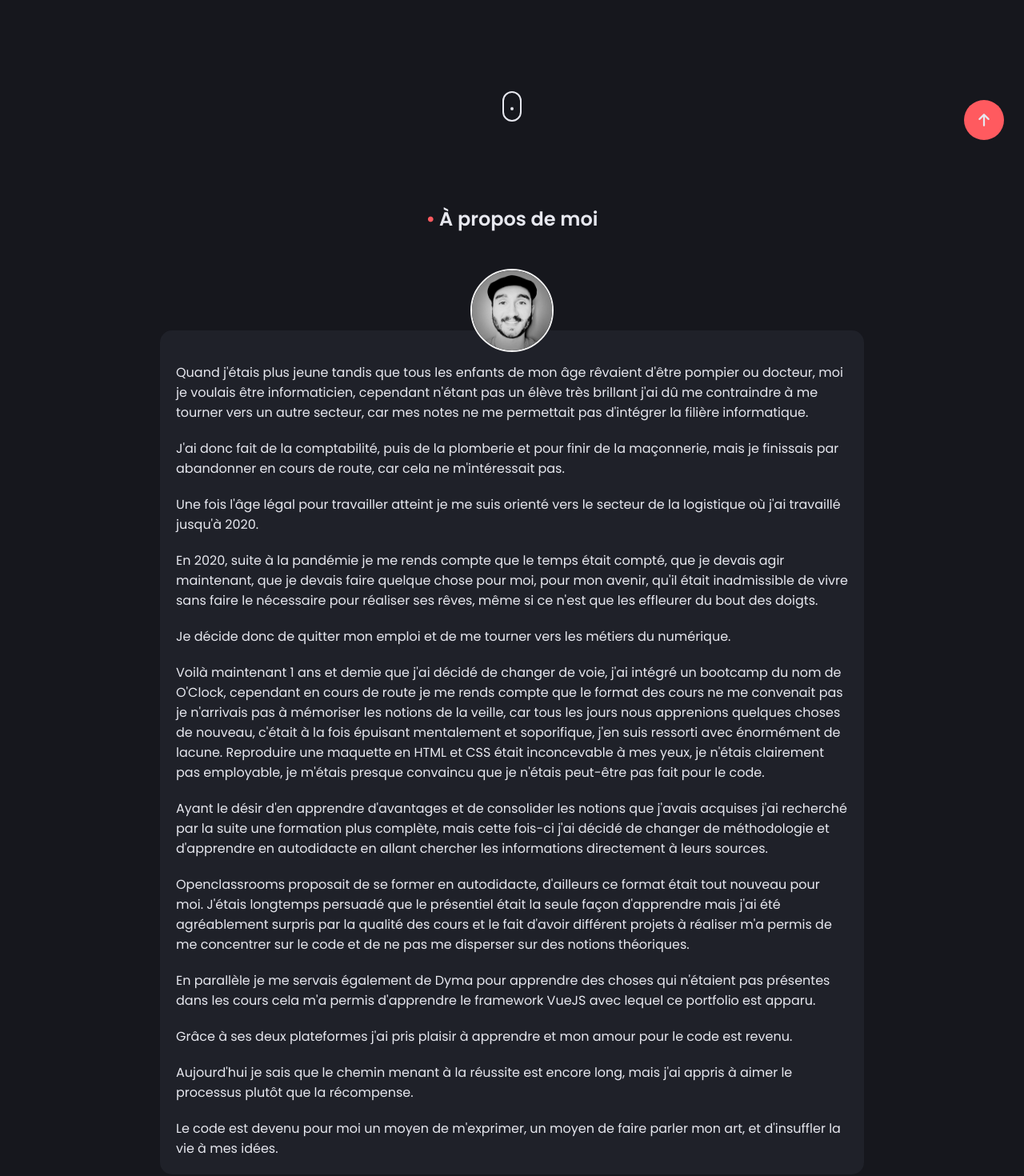
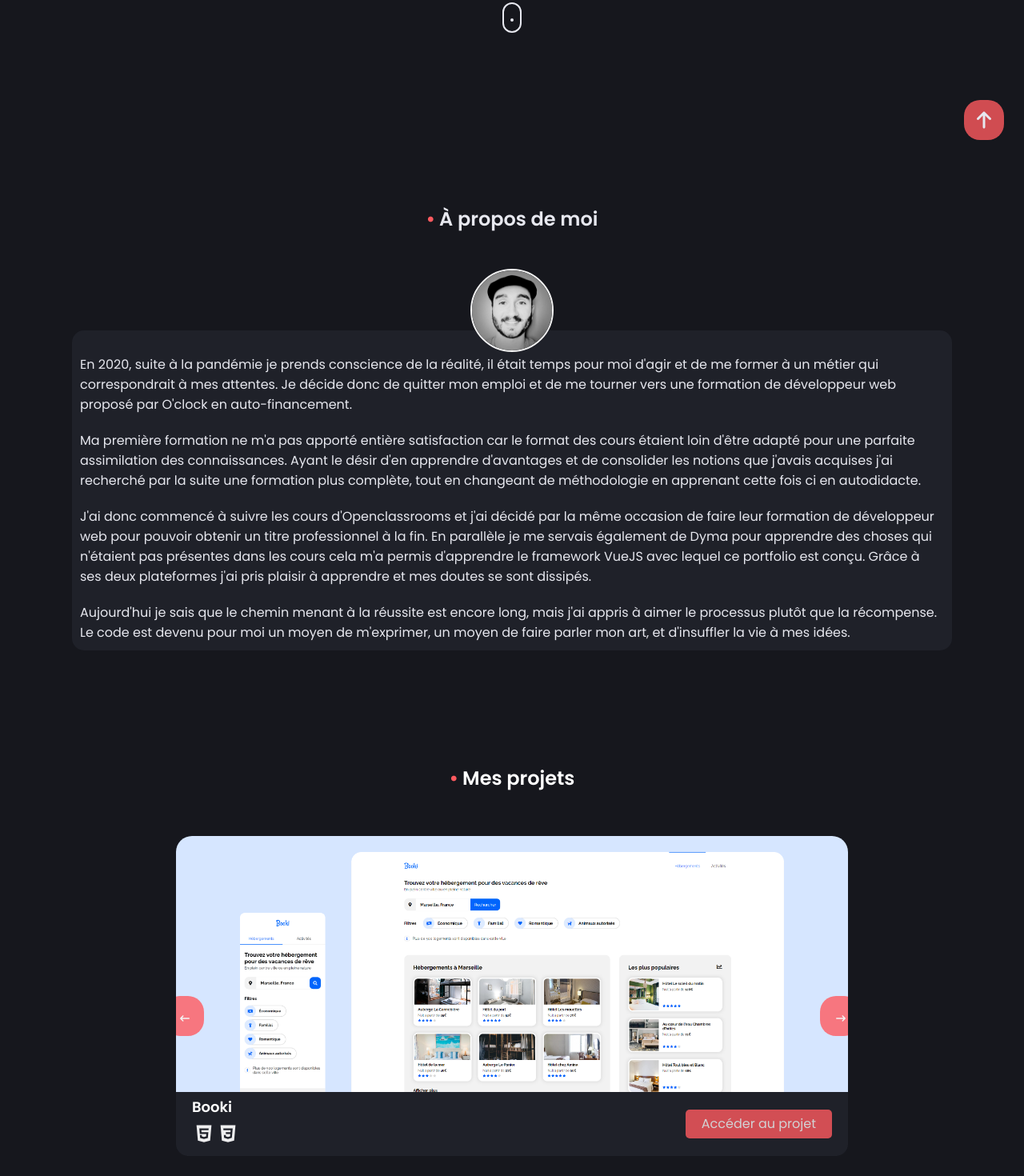
Before and after one commit to VIEIRA-Michel/portfolio-v2, a Vue app in the folder portfolio/: page / in a window 1280 px wide. Shown: the part 600-2070 px from the top of the page at 80% size. Built offline with nearby package versions, Linux system fonts and the light colour scheme.

Commit message:
Mise à jour au niveau des animations d'apparition des composants et ajout d'une animation lors du défilement des projets au sein du composant Carousel, optimisation du css et ajout en cours d'un burger menu

```diff
--- a/portfolio/src/App.vue
+++ b/portfolio/src/App.vue
@@ -5,34 +5,63 @@ import Carousel from '@/components/Carousel.vue';
 import AboutMe from '@/components/AboutMe.vue';
 import Footer from '@/components/Footer.vue';
 import { useEffectStore } from '@/shared/stores/effectStore';
-import { watch, ref, onMounted, computed } from 'vue';
+import { ref, onMounted, computed } from 'vue';
+
+const showButton = ref(false);
+const showAbout = ref(false);
+const showProjects = ref(false);
+const showFooter = ref(false);
 
 onMounted(() => {
+  const scrollY = computed(() => useEffectStore().$state.scrollY);
+  const headerY = computed(() => useEffectStore().$state.headerY);
+  const heroHeaderY = computed(() => useEffectStore().$state.heroHeaderY);
+  const aboutY = computed(() => useEffectStore().$state.aboutY);
+  const projectsY = computed(() => useEffectStore().$state.projectsY);
+  const footerY = computed(() => useEffectStore().$state.footerY);
+
+  function getPosition() {
+    useEffectStore().setPositionY(
+      document.querySelector('header').clientHeight,
+      document.querySelector('.home').clientHeight,
+      document.querySelector('.about').clientHeight,
+      document.querySelector('.projects').clientHeight,
+      document.querySelector('footer').clientHeight
+    );
+  }
+  getPosition();
   window.addEventListener('scroll', (e) => {
     useEffectStore().setScrollY(window.scrollY);
+    scrollY.value + document.documentElement.clientHeight > headerY.value + heroHeaderY.value + aboutY.value ? showButton.value = true : showButton.value = false;
+    scrollY.value + document.documentElement.clientHeight + 100 >= headerY.value + heroHeaderY.value + aboutY.value ? showAbout.value = true : showAbout.value = false;
+    scrollY.value + document.documentElement.clientHeight + 100 >= headerY.value + heroHeaderY.value + aboutY.value + projectsY.value ? showProjects.value = true : showProjects.value = false;
+    scrollY.value + document.documentElement.clientHeight >= headerY.value + heroHeaderY.value + aboutY.value + projectsY.value + footerY.value ? showFooter.value = true : showFooter.value = false;
   });
-  // const mouse = window.scrollY + document.querySelector('.home__container__scrolldown__mouse').getBoundingClientRect().top;
+  window.addEventListener('resize', (e) => {
+    getPosition();
+  })
 });
 
-function scrollToTop(e) {
+function scrollToTop() {
   window.scrollTo({
     top: 0,
     behavior: 'smooth',
   });
 }
+
 </script>
 
 <template>
   <Header />
-  <div @click="scrollToTop" class="backtotop">
+  <div @click="scrollToTop" :class="[showButton ? 'backtotop display__visible' : 'backtotop display__hidden']">
     <fa icon="fa-solid fa-arrow-up" />
   </div>
   <main>
     <HeroHeader />
-    <AboutMe />
-    <Carousel />
+    <AboutMe :class="[showAbout ? 'display__visible' : 'display__hidden']" />
+    <Carousel :class="[showProjects ? 'display__visible' : 'display__hidden']" />
   </main>
-  <Footer />
+  <Footer :class="[showFooter ? 'display__visible' : 'display__hidden']" />
 </template>
 <style lang="scss">
 * {
@@ -42,20 +71,29 @@ function scrollToTop(e) {
 .backtotop {
   height: 50px;
   width: 50px;
-  border-radius: 100%;
+  border-radius: 20px;
   cursor: pointer;
   position: fixed;
   right: 25px;
   bottom: 25px;
-  background-color: var(--primary);
+  background-color: rgba(255, 90, 95, 0.8);
   color: var(--text-color);
   display: flex;
   justify-content: center;
   align-items: center;
+  z-index: 2;
+
+  &:hover {
+    background-color: rgba(255, 90, 95, 1);
+    transition: 0.3s all;
+  }
 
   svg {
-    height: 18px;
-    width: 18px;
+    font-size: 24px;
+  }
+
+  &.hidden {
+    display: none;
   }
 }
 
@@ -71,4 +109,16 @@ main {
   flex-direction: column;
   /* gap: 100px; */
 }
+
+.display {
+  &__visible {
+    -webkit-animation: appear 0.4s cubic-bezier(0.550, 0.085, 0.680, 0.530) both;
+    animation: appear 0.4s cubic-bezier(0.550, 0.085, 0.680, 0.530) both;
+  }
+
+  &__hidden {
+    -webkit-animation: disappear 0.4s cubic-bezier(0.550, 0.085, 0.680, 0.530) both;
+    animation: disappear 0.4s cubic-bezier(0.550, 0.085, 0.680, 0.530) both;
+  }
+}
 </style>
--- a/portfolio/src/assets/styles/_keyframes.scss
+++ b/portfolio/src/assets/styles/_keyframes.scss
@@ -230,6 +230,26 @@
   }
 }
 
+@-webkit-keyframes disappear {
+  0% {
+    opacity: 1;
+  }
+
+  100% {
+    opacity: 0;
+  }
+}
+
+@keyframes disappear {
+  0% {
+    opacity: 1;
+  }
+
+  100% {
+    opacity: 0;
+  }
+}
+
 
 @-webkit-keyframes appear-the-text {
   0% {
@@ -402,3 +422,23 @@
     opacity: 0;
   }
 }
+
+@-webkit-keyframes unroll-menu {
+  0% {
+    opacity: 0;
+  }
+
+  100% {
+    opacity: 1;
+  }
+}
+
+@keyframes unroll-menu {
+  0% {
+    opacity: 0;
+  }
+
+  100% {
+    opacity: 1;
+  }
+}
--- a/portfolio/src/assets/styles/_variables.scss
+++ b/portfolio/src/assets/styles/_variables.scss
@@ -8,4 +8,5 @@
   --box-shadow: 0 6px 9px 0 rgb(0 0 0 /15%);
   --box-shadow-nav: rgba(0 0 0 /22%) 0px 2px 18px 0px;
   --text-color: #E7E8EF;
+  color-scheme: dark;
 }
--- a/portfolio/src/components/AboutMe.vue
+++ b/portfolio/src/components/AboutMe.vue
@@ -4,7 +4,7 @@ import picture from '@/assets/images/mv.jpg';
 </script>
 
 <template>
-    <section id="about" v-motion-fade-visible>
+    <section class="about">
         <h2><span>•</span>À propos de moi</h2>
         <div class="about__container">
             <div class="about__container__avatar">
@@ -13,66 +13,29 @@ import picture from '@/assets/images/mv.jpg';
             <div class="about__container__details">
                 <div class="about__container__details__paragraph">
                     <p>
-                        Quand j'étais plus jeune tandis que tous les enfants de mon âge rêvaient d'être pompier ou
-                        docteur, moi je voulais être
-                        informaticien, cependant n'étant pas un élève très brillant j'ai dû me contraindre à me tourner
-                        vers un autre secteur, car mes notes ne me permettait pas d'intégrer la filière informatique.
+                        En 2020, suite à la pandémie je prends conscience de la réalité, il était temps pour moi d'agir
+                        et de me former à un métier qui correspondrait à mes attentes.
+                        Je décide donc de quitter mon emploi et de me tourner vers une formation de développeur web
+                        proposé par O'clock en auto-financement.
                     </p>
                     <p>
-                        J'ai donc fait de la comptabilité, puis de la plomberie et pour finir de la maçonnerie, mais je
-                        finissais par abandonner en cours de route, car cela ne m'intéressait pas.
+                        Ma première formation ne m'a pas apporté entière satisfaction car le format des cours étaient
+                        loin d'être adapté pour une parfaite assimilation des connaissances.
+                        Ayant le désir d'en apprendre d'avantages et de consolider les notions que j'avais acquises j'ai
+                        recherché par la suite une formation plus complète, tout en changeant de
+                        méthodologie en apprenant cette fois ci en autodidacte.
                     </p>
                     <p>
-                        Une fois l'âge légal pour travailler atteint je me suis orienté vers le secteur de la logistique
-                        où j'ai travaillé jusqu'à 2020.
-                    </p>
-                    <p>
-                        En 2020, suite à la pandémie je me rends compte que le temps était compté, que je devais agir
-                        maintenant, que je devais faire quelque chose pour moi, pour mon avenir, qu'il était
-                        inadmissible de vivre sans faire le
-                        nécessaire pour réaliser ses rêves, même si ce n'est que les effleurer du bout des doigts.
-                    </p>
-                    <p>
-                        Je décide donc de quitter mon emploi et de me tourner vers les métiers du numérique.
-                    </p>
-                    <p>
-                        Voilà maintenant 1 ans et demie que j'ai décidé de changer de voie, j'ai intégré un bootcamp du
-                        nom de O'Clock, cependant en cours de route je me rends compte que le format des cours ne me
-                        convenait pas je
-                        n'arrivais pas à mémoriser les notions de la veille, car tous les jours nous apprenions quelques
-                        choses de nouveau, c'était
-                        à la fois épuisant mentalement et soporifique, j'en suis ressorti avec énormément de lacune.
-                        Reproduire une maquette en HTML et CSS était inconcevable à mes yeux, je n'étais clairement pas
-                        employable, je m'étais presque convaincu que je n'étais peut-être pas fait pour le code.
-                    </p>
-                    <p>
-                        Ayant le désir d'en apprendre d'avantages et de consolider les notions que j'avais acquises j'ai
-                        recherché par la suite une formation plus complète, mais cette fois-ci j'ai décidé de changer de
-                        méthodologie et
-                        d'apprendre en autodidacte en allant chercher les informations directement à leurs sources.
-                    </p>
-                    <p>
-                        Openclassrooms proposait de se former en autodidacte, d'ailleurs ce format était tout nouveau
-                        pour moi. J'étais longtemps persuadé que le présentiel était la seule façon d'apprendre mais
-                        j'ai
-                        été agréablement surpris par la qualité des cours et le fait d'avoir différent projets à
-                        réaliser m'a
-                        permis de me concentrer sur le code et de ne pas me disperser sur des notions théoriques.
-                    </p>
-                    <p>
+                        J'ai donc commencé à suivre les cours d'Openclassrooms et j'ai décidé par la même occasion de
+                        faire leur formation de développeur web pour pouvoir obtenir un titre professionnel à la fin.
                         En parallèle je me servais également de Dyma pour apprendre des choses qui n'étaient pas
                         présentes dans les cours cela m'a permis d'apprendre le framework VueJS avec lequel ce portfolio
-                        est apparu.
-                    </p>
-                    <p>
-                        Grâce à ses deux plateformes j'ai pris plaisir à apprendre et mon amour pour le code est
-                        revenu.
+                        est conçu.
+                        Grâce à ses deux plateformes j'ai pris plaisir à apprendre et mes doutes se sont dissipés.
                     </p>
                     <p>
                         Aujourd'hui je sais que le chemin menant à la réussite est encore long, mais j'ai appris à aimer
                         le processus plutôt que la récompense.
-                    </p>
-                    <p>
                         Le code est devenu pour moi un moyen de m'exprimer, un moyen de faire parler mon art,
                         et d'insuffler la vie à mes idées.
                     </p>
@@ -88,7 +51,7 @@ import picture from '@/assets/images/mv.jpg';
     font-family: 'Poppins', sans-serif;
 }
 
-#about {
+.about {
     h2 {
         font-size: 24px;
         font-weight: 600;
@@ -104,7 +67,7 @@ import picture from '@/assets/images/mv.jpg';
         }
     }
 
-    .about__container {
+    &__container {
         display: flex;
         flex-direction: column;
         position: relative;
@@ -114,8 +77,8 @@ import picture from '@/assets/images/mv.jpg';
 
         &__details {
             background-color: var(--background--secondary);
-            width: 70%;
-            padding: 20px;
+            width: 90%;
+            padding: 10px;
             display: flex;
             justify-content: center;
             flex-direction: column;
--- a/portfolio/src/components/Carousel.vue
+++ b/portfolio/src/components/Carousel.vue
@@ -5,6 +5,9 @@ import { watch, ref, computed, onMounted } from 'vue';
 import { useEffectStore } from '@/shared/stores/effectStore';
 
 const scrollY = computed(() => useEffectStore().$state.scrollY);
+const slides = computed(() => useEffectStore().$state.slides);
+const currentSlide = computed(() => useEffectStore().$state.currentSlide);
+const newCurrentSlide = computed(() => useEffectStore().$state.newCurrentSlide);
 const display = ref(null);
 
 onMounted(() => {
@@ -21,12 +24,17 @@ onMounted(() => {
 </script>
 
 <template>
-    <section id="projects" v-motion-fade-visible>
+    <section class="projects">
         <h2><span>•</span>Mes projets</h2>
         <div class="carousel-container">
-            <div :class="[display ? 'animation-entrance' : 'carousel-inner']">
-                <CarouselItem />
-                <CarouselControls />
+            <!-- <div :class="[display ? 'animation-entrance' : 'carousel-inner']"> -->
+            <div class="animation-entrance">
+                <Transition name="fadeRight" mode="out-in">
+                    <template v-if="currentSlide === newCurrentSlide">
+                        <CarouselItem :slide="slides[currentSlide]" />
+                    </template>
+                </Transition>
+                <CarouselControls @previous="useEffectStore().previousSlide" @next="useEffectStore().nextSlide" />
             </div>
         </div>
     </section>
@@ -39,7 +47,7 @@ onMounted(() => {
     font-family: 'Poppins', sans-serif;
 }
 
-#projects {
+.projects {
     display: flex;
     justify-content: center;
     flex-direction: column;
@@ -85,4 +93,17 @@ onMounted(() => {
         }
     }
 }
+
+.fadeRight-leave-to {
+    opacity: 0;
+}
+
+.fadeRight-enter-active,
+.fadeRight-leave-active {
+    transition: all 0.4s;
+}
+
+.fadeRight-enter-from {
+    opacity: 0;
+}
 </style>
--- a/portfolio/src/components/CarouselControls.vue
+++ b/portfolio/src/components/CarouselControls.vue
@@ -1,49 +1,44 @@
 <script setup>
-import { useEffectStore } from '@/shared/stores/effectStore';
-
 </script>
 
 <template>
-    <button class="carousel-control left" @click="useEffectStore().previousSlide">
+    <button class="carousel-control left" @click="$emit('previous')">
         <fa icon="fa-solid fa-arrow-left-long" />
     </button>
-    <button class="carousel-control right" @click="useEffectStore().nextSlide">
+    <button class="carousel-control right" @click="$emit('next')">
         <fa icon="fa-solid fa-arrow-right-long" />
     </button>
 </template>
 
 <style scoped lang="scss">
 .carousel-control {
-    background-color: rgba(0, 0, 0, 0.5);
+    background-color: rgba(255, 90, 95, 0.8);
     border: none;
     display: inline-block;
     position: absolute;
     height: 50px;
     width: 50px;
-    top: calc(50% - 25px);
+    top: 50%;
     color: #f3f3f3;
     cursor: pointer;
-    padding: 10px;
+    padding: 20px;
+    border-radius: 20px;
 
     svg {
-        font-size: 24px;
+        font-size: 12px;
     }
 
     &:hover {
-        background-color: rgba(0, 0, 0, 0.8);
+        background-color: rgba(255, 90, 95, 1);
         transition: 0.3s all;
     }
 }
 
 .left {
-    left: 0;
-    border-top-right-radius: 15px;
-    border-bottom-right-radius: 15px;
+    left: -15px;
 }
 
 .right {
-    right: 0;
-    border-top-left-radius: 15px;
-    border-bottom-left-radius: 15px;
+    right: -15px;
 }
 </style>
--- a/portfolio/src/components/CarouselItem.vue
+++ b/portfolio/src/components/CarouselItem.vue
@@ -2,26 +2,31 @@
 import { useEffectStore } from '@/shared/stores/effectStore';
 import { computed } from 'vue';
 
-const slides = computed(() => useEffectStore().$state.slides);
 const currentSlide = computed(() => useEffectStore().$state.currentSlide);
-console.log(slides);
+
+const props = defineProps({
+    slide: {
+        type: Object,
+        required: true,
+    },
+});
 </script>
 
 <template>
-    <div :class="`carousel-item ${currentSlide}`" :style="`${slides[currentSlide].background}`">
-        <img :src="slides[currentSlide].picture" class="carousel-item__picture" alt="">
+    <div :class="`carousel-item ${props.slide.id}`" :style="`${props.slide.background}`">
+        <img :src="props.slide.picture" class="carousel-item__picture" alt="">
         <div class="carousel-item__banner">
             <div class="carousel-item__banner__description">
-                <h2>{{ slides[currentSlide].title }}</h2>
+                <h2>{{ props.slide.title }}</h2>
                 <div class="carousel-item__banner__description__techno">
-                    <div v-for="techno in slides[currentSlide].techno" :key="techno.id"
+                    <div v-for="techno in props.slide.techno" :key="techno.id"
                         class="carousel-item__banner__description__techno__item">
                         <img :src="techno.picture" alt="" :style="`${techno.style}`">
                     </div>
                 </div>
             </div>
             <div class="carousel-item__banner__button">
-                <a :href="slides[currentSlide].url">Accéder au projet</a>
+                <a :href="props.slide.url">Accéder au projet</a>
             </div>
         </div>
     </div>
--- a/portfolio/src/components/Header.vue
+++ b/portfolio/src/components/Header.vue
@@ -1,4 +1,6 @@
 <script setup>
+import { computed, ref } from 'vue';
+const displayMenu = ref(false);
 </script>
 
 <template>
@@ -23,10 +25,32 @@
                 </li>
             </ul>
         </nav>
+        <div class="header__menu" @click="displayMenu = !displayMenu">
+            <fa icon="fa-solid fa-bars" />
+        </div>
+        <div :class="[displayMenu ? 'header__menu__list active' : 'header__menu__list hidden']">
+            <ul>
+                <li>
+                    <a href="#about">À propos</a>
+                </li>
+                <li>
+                    <a href="#projects">
+                        Projets
+                    </a>
+                </li>
+                <li>
+                    <a href="#contact">
+                        Contact
+                    </a>
+                </li>
+            </ul>
+        </div>
     </header>
 </template>
 
 <style scoped lang="scss">
+@import '@/assets/styles/keyframes.scss';
+
 * {
     font-family: 'Poppins', sans-serif;
 }
@@ -56,6 +80,10 @@ header {
     }
 
     .header__navbar {
+        @media (max-width: 991px) {
+            display: none;
+        }
+
         .header__navbar__list {
             display: flex;
             list-style: none;
@@ -80,5 +108,29 @@ header {
             }
         }
     }
+
+    .header__menu {
+        display: none;
+
+        @media (max-width: 991px) {
+            display: block;
+            cursor: pointer;
+        }
+
+        &__list {
+
+            &.active {
+                -webkit-animation: unroll-menu 0.6s cubic-bezier(0.230, 1.000, 0.320, 1.000) both;
+                animation: unroll-menu 0.6s cubic-bezier(0.230, 1.000, 0.320, 1.000) both;
+                display: block;
+            }
+
+            &.hidden {
+                -webkit-animation: unroll-menu 0.6s cubic-bezier(0.230, 1.000, 0.320, 1.000) reverse both;
+                animation: unroll-menu 0.6s cubic-bezier(0.230, 1.000, 0.320, 1.000) reverse both;
+                display: none;
+            }
+        }
+    }
 }
 </style>
--- a/portfolio/src/components/HeroHeader.vue
+++ b/portfolio/src/components/HeroHeader.vue
@@ -97,15 +97,24 @@ window.setInterval(function () {
                 font-weight: 300;
                 -webkit-animation: appear-the-text 0.6s cubic-bezier(0.550, 0.085, 0.680, 0.530) 1.1s both;
                 animation: appear-the-text 0.6s cubic-bezier(0.550, 0.085, 0.680, 0.530) 1.1s both;
+
+                @media (max-width: 991px) {
+                    font-size: 28px;
+                }
             }
 
             &__description {
                 -webkit-animation: appear-the-text 0.6s cubic-bezier(0.550, 0.085, 0.680, 0.530) 1.4s both;
                 animation: appear-the-text 0.6s cubic-bezier(0.550, 0.085, 0.680, 0.530) 1.4s both;
 
+
                 p {
                     font-size: 48px;
                     font-weight: 500;
+
+                    @media (max-width: 991px) {
+                        font-size: 34px;
+                    }
                 }
 
                 .animation-entrance {
@@ -122,6 +131,13 @@ window.setInterval(function () {
             }
 
             &__buttons {
+                display: flex;
+                justify-content: center;
+
+                @media (min-width: 992px) {
+                    justify-content: flex-start;
+                }
+
                 a {
 
                     &:first-child {
@@ -166,7 +182,7 @@ window.setInterval(function () {
             display: flex;
             justify-content: center;
             width: 100%;
-            align-items: center;
+            // align-items: center;
             -webkit-animation: appear-mouse 0.6s cubic-bezier(0.550, 0.085, 0.680, 0.530) 2.3s both;
             animation: appear-mouse 0.6s cubic-bezier(0.550, 0.085, 0.680, 0.530) 2.3s both;
 
--- a/portfolio/src/shared/stores/effectStore.js
+++ b/portfolio/src/shared/stores/effectStore.js
@@ -8,10 +8,14 @@ export const useEffectStore = defineStore({
         wordToDisplay: [],
         slides: data,
         currentSlide: 0,
-        newSlide: null,
-        slideInterval: null,
         scrollY: 0,
-
+        newCurrentSlide: 0,
+        mousePosition: 0,
+        headerY: 0,
+        heroHeaderY: 0,
+        aboutY: 0,
+        projectsY: 0,
+        footerY: 0,
     }),
     getters: {
 
@@ -30,6 +34,9 @@ export const useEffectStore = defineStore({
         setCurrentSlide(index) {
             useEffectStore().$patch((state) => {
                 state.currentSlide = index;
+                setTimeout(() => {
+                    state.newCurrentSlide = index;
+                }, 100)
             })
         },
         initSlideInterval() {
@@ -59,8 +66,17 @@ export const useEffectStore = defineStore({
         },
         setScrollY(scroll) {
             useEffectStore().$patch((state) => {
-                state.scrollY = scroll * 1.67;
+                state.scrollY = scroll;
             })
-        }
+        },
+        setPositionY(headerY, heroHeaderY, aboutY, projectsY, footerY) {
+            useEffectStore().$patch((state) => {
+                state.headerY = headerY;
+                state.heroHeaderY = heroHeaderY;
+                state.aboutY = aboutY;
+                state.projectsY = projectsY;
+                state.footerY = footerY;
+            })
+        },
     }
 });
```
Also changed, not shown: portfolio/src/components/Footer.vue (+13 -3 lines).
